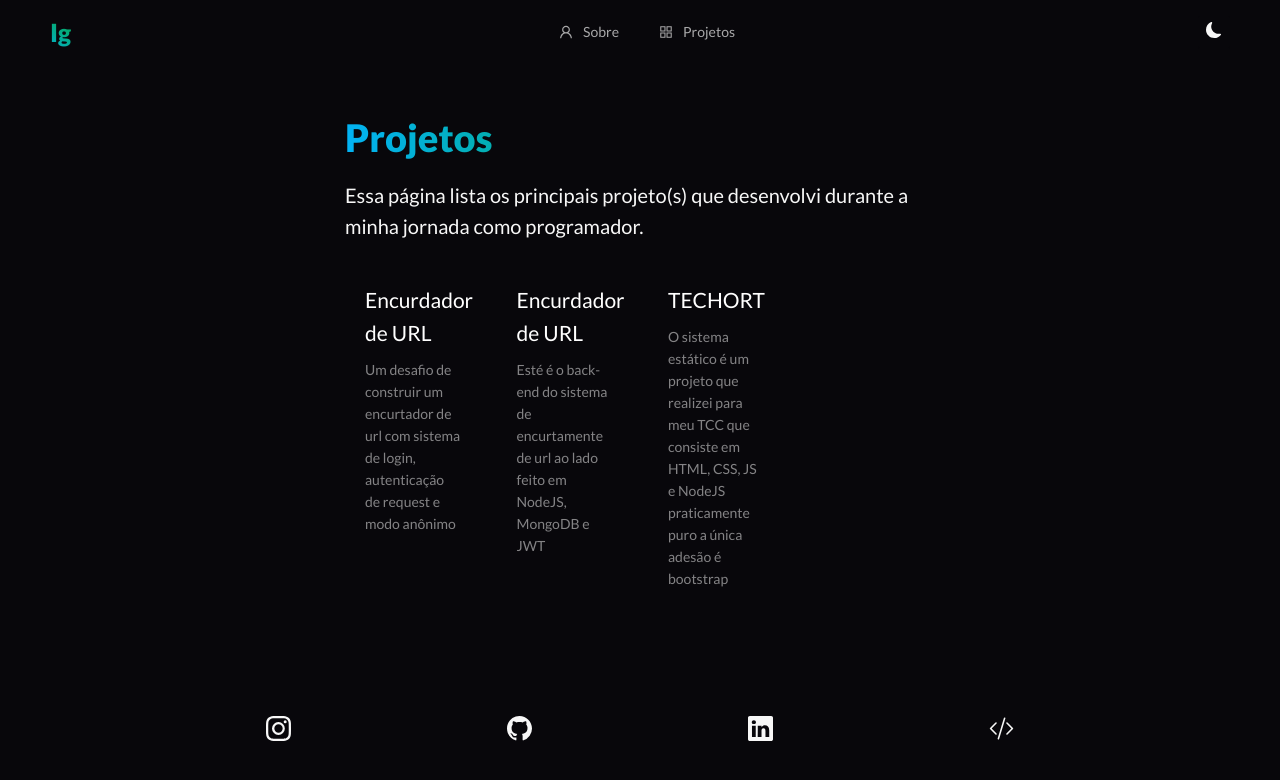
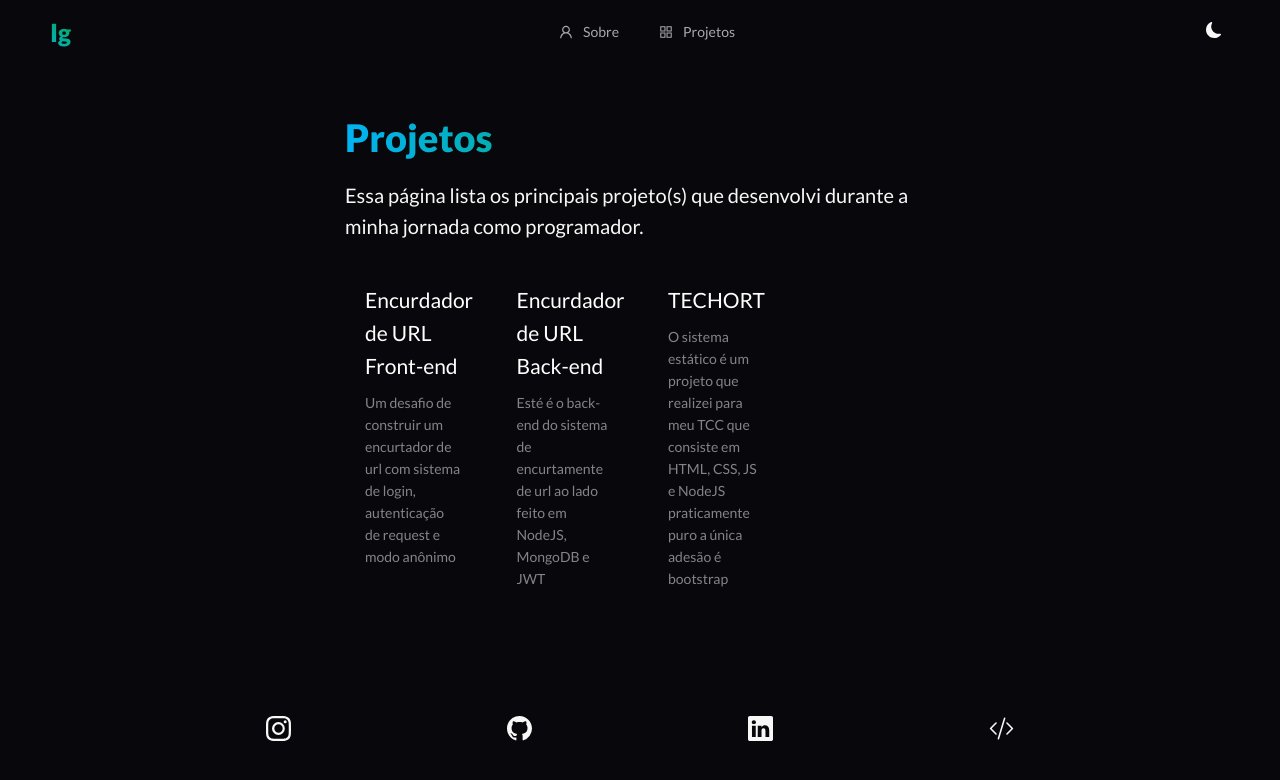
Before and after one commit to IgorM-Oliveira/Portfolio, a Next.js app: page /project in a window 1280 px wide. Shown: the top 780 px of the page. Built offline with nearby package versions, Linux system fonts and the light colour scheme.

Commit message:
adjust name projects

```diff
--- a/src/pages/project.jsx
+++ b/src/pages/project.jsx
@@ -58,12 +58,12 @@ export default function Home() {
   const ProjectsArray = [
     {
       link: 'https://github.com/IgorM-Oliveira/ChallengerVueJs',
-      name: 'Encurdador de URL',
+      name: 'Encurdador de URL Front-end',
       text: 'Um desafio de construir um encurtador de url com sistema de login, autenticação de request e modo anônimo',
     },
     {
       link: 'https://github.com/IgorM-Oliveira/ChallengerNodeJs',
-      name: 'Encurdador de URL',
+      name: 'Encurdador de URL Back-end',
       text: 'Esté é o back-end do sistema de encurtamente de url ao lado feito em NodeJS, MongoDB e JWT',
     },
     {
```
